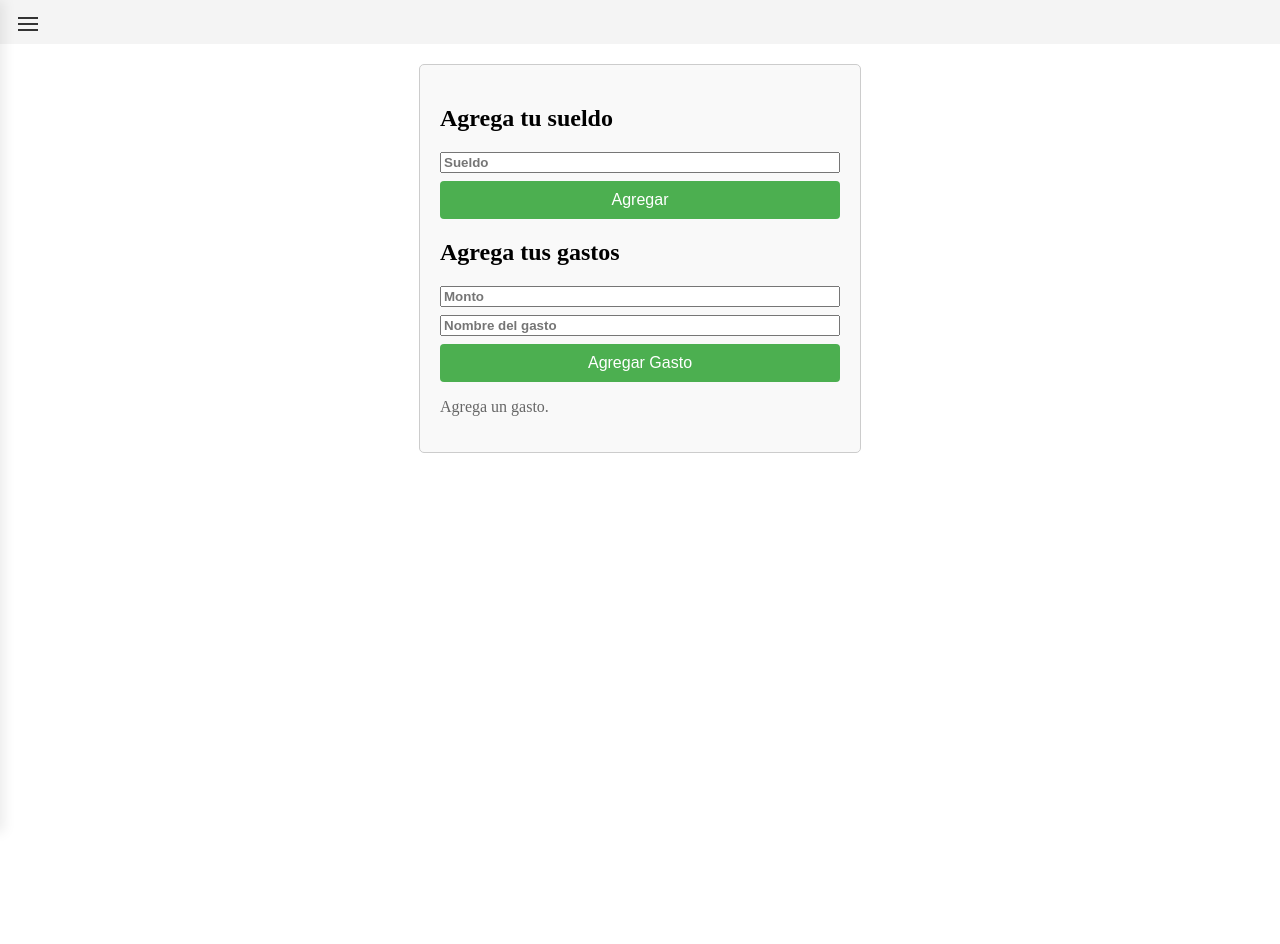
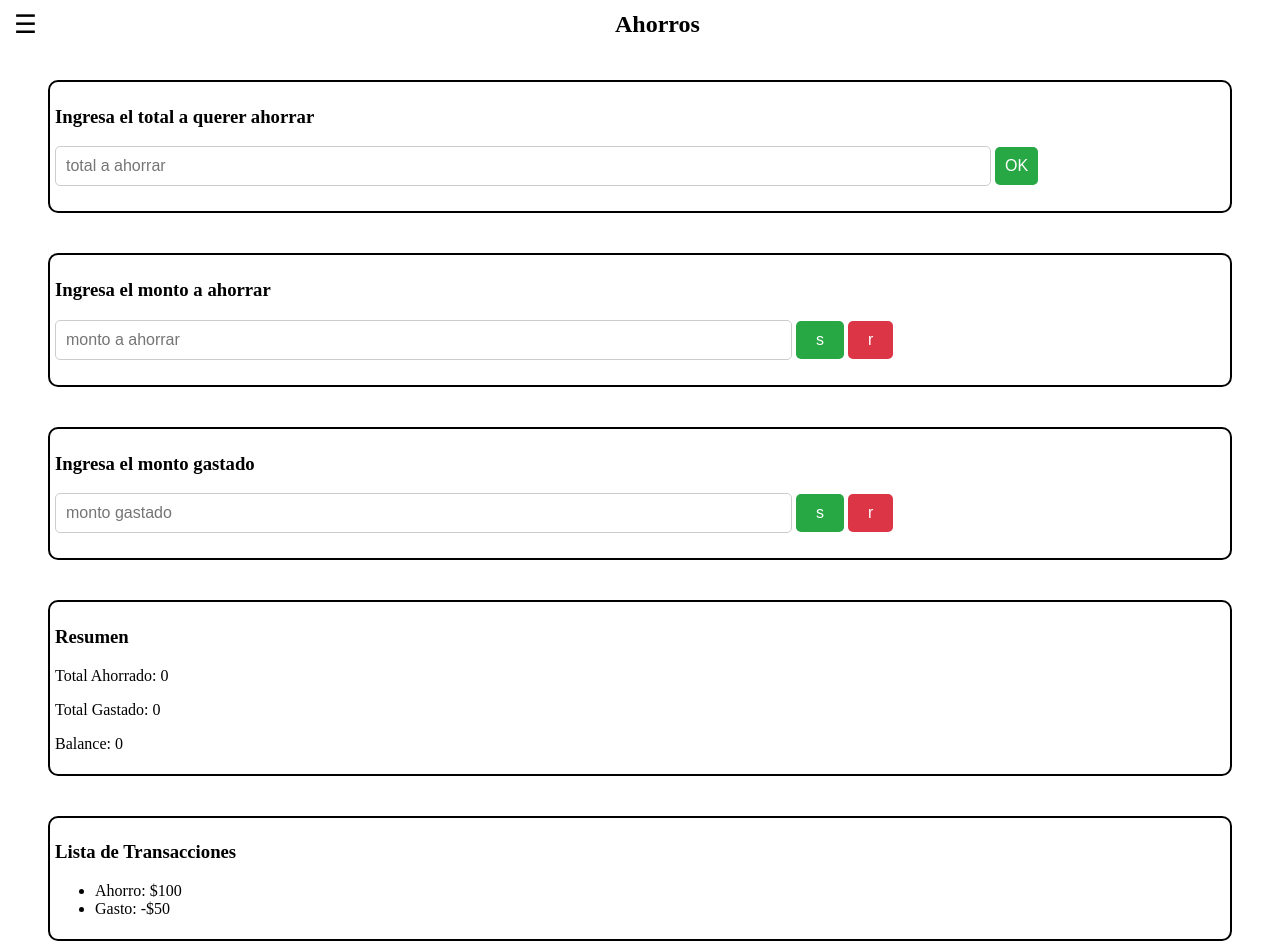
Before and after one commit to Qzgr/App-diner, a plain HTML site: page index.html in a window 1280 px wide. Before the commit the page ends 800 px from the top, so only its background shows below. Drawn offline with Linux system fonts and the light colour scheme.

Commit message:
remplazo del viejo app-diner

```diff
--- a/index.html
+++ b/index.html
@@ -11,29 +11,46 @@
 
 <body>
     <div class="content-menu">
-        <button class="menu" aria-controls="menu-panel" aria-expanded="false" aria-label="Abrir menú"></button>
+        <button class="menu-btn" id="btn2">☰</button>
+        <h1>Ahorros</h1>
     </div>
 
-    <div id="menu-panel" class="menu-panel" aria-hidden="true"></div>
-    <div class="content-form">
-        <form id="sueldo-form" action="">
-            <h2>Agrega tu sueldo</h2>
-            <input id="sueldo" type="text" placeholder="Sueldo">
-            <button type="submit">Agregar</button>
-        </form>
-
-        <form id="gasto-form">
-            <h2>Agrega tus gastos</h2>
-            <input id="gasto-amount" type="number" placeholder="Monto" step="0.01" min="0">
-            <input id="gasto-name" type="text" placeholder="Nombre del gasto">
-            <button type="submit">Agregar Gasto</button>
-        </form>
-
-        <div id="gasto-list" class="gasto-list" aria-live="polite"></div>
+    <div class="ahorros-container">
+        <h3>Ingresa el total a querer ahorrar</h3>
+        <input type="number" id="ahorros-input" placeholder="total a ahorrar">
+        <button id="btn2">OK</button>
     </div>
 
-    <script src="scripts/menu.js"></script>
-    <script src="scripts/expenses.js"></script>
+    <div class="cont-entrada">
+        <h3>Ingresa el monto a ahorrar</h3>
+        <input type="number" id="monto-input" placeholder="monto a ahorrar">
+        <button id="01" class="btn-s">s</button>
+        <button id="02" class="btn-r">r</button>
+    </div>
+
+    <div class="cont-gastos">
+        <h3>Ingresa el monto gastado</h3>
+        <input type="number" id="monto-input" placeholder="monto gastado">
+        <button id="01" class="btn-s">s</button>
+        <button id="02" class="btn-r">r</button>
+    </div>
+
+    <div class="cont-resumen">
+        <h3>Resumen</h3>
+        <p>Total Ahorrado: <span id="total-ahorrado">0</span></p>
+        <p>Total Gastado: <span id="total-gastado">0</span></p>
+        <p>Balance: <span id="balance">0</span></p>
+    </div>
+
+    <div class="cont-list">
+        <h3>Lista de Transacciones</h3>
+        <ul id="transacciones-list">
+            <!-- Las transacciones se agregarán aquí dinámicamente -->
+            <li>Ahorro: $100</li>
+            <li>Gasto: -$50</li>
+        </ul>
+    </div>
 
 </body>
+
 </html>
--- a/styles/style.css
+++ b/styles/style.css
@@ -1,103 +1,125 @@
-body{
-    margin: 0;
-    padding: 0;
-}
-
-.content-menu{
-    background-color: #f4f4f4;
-    padding: 10px;
-}
-
-.content-menu button{
-    padding: 10px 5px;
+/* Estilos para alinear el título junto al botón de menú */
+.content-menu {
+    display: flex;
+    align-items: center;
 
 }
 
-.content-menu button{
-    position: relative;
-    padding-left: 38px;
-    min-width: 44px;
+.content-menu h1 {
+    margin: 0;
+    font-size: 1.5rem;
+
+}
+
+h1{
+    flex-grow: 1;
+    text-align: center;
+    font-size: 1.5rem;
+}
+
+.menu-btn {
     background: transparent;
     border: none;
+    font-size: 1.6rem;
     cursor: pointer;
 }
 
-.content-menu button::before{
-    content: "";
-    display: block;
-    width: 20px;
-    height: 2px;
-    background: #333;
-    position: absolute;
-    left: 8px;
-    top: 50%;
-    transform: translateY(-50%);
-    box-shadow: 0 -6px 0 #333, 0 6px 0 #333;
+.ahorros-container{
+    margin: 40px;
+    background-color: transparent;
+    padding: 5px;
+    border: 2px solid black;
+    border-radius: 10px;
 }
 
-.content-menu button:focus{
-    outline: 2px solid rgba(51,102,255,0.25);
-    outline-offset: 2px;
+.ahorros-container input{
+    width: 80%;
+    padding: 10px;
+    margin-bottom: 20px;
+    font-size: 1rem;
+    border: 1px solid #ccc;
+    border-radius: 5px;
+    box-sizing: border-box;
 }
 
-.content-form{
-    max-width: 400px;
-    margin: 20px auto;
-    padding: 20px;
+.ahorros-container button{
+    padding: 10px 10px;
+    font-size: 1rem;
+    background-color: #28a745;
+    color: white;
+    border: none;
+    border-radius: 5px;
+    cursor: pointer;
+}
+
+.cont-entrada{
+    margin: 40px;
+    background-color: transparent;
+    padding: 5px;
+    border: 2px solid black;
+    border-radius: 10px;
+}
+
+.cont-entrada input{
+    width: 63%;
+    padding: 10px;
+    margin-bottom: 20px;
+    font-size: 1rem;
     border: 1px solid #ccc;
     border-radius: 5px;
-    background-color: #f9f9f9;
+    box-sizing: border-box;
 }
 
-.content-form input{
-    display: block;
-    margin-bottom: 8px;
-    font-weight: 600;
-    color: #333;
-    width: 98%;
+.cont-gastos{
+    margin: 40px;
+    background-color: transparent;
+    padding: 5px;
+    border: 2px solid black;
+    border-radius: 10px;
 }
 
-.content-form button{
-    width: 100%;
+.cont-gastos input{
+    width: 63%;
     padding: 10px;
-    background-color: #4CAF50;
+    margin-bottom: 20px;
+    font-size: 1rem;
+    border: 1px solid #ccc;
+    border-radius: 5px;
+    box-sizing: border-box;
+}
+
+.btn-s{
+    padding: 10px 20px;
+    font-size: 1rem;
+    background-color: #28a745;
     color: white;
     border: none;
-    border-radius: 4px;
+    border-radius: 5px;
     cursor: pointer;
-    font-size: 16px;
 }
 
-/* Gasto list styles */
-.gasto-list{
-    margin-top: 12px;
+.btn-r{
+    padding: 10px 20px;
+    font-size: 1rem;
+    background-color: #dc3545;
+    color: white;
+    border: none;
+    border-radius: 5px;
+    cursor: pointer;
 }
 
-.gasto-item{
-    display: flex;
-    justify-content: space-between;
-    align-items: center;
-    padding: 8px;
-    background: #ffffff;
-    border-radius: 4px;
-    margin-bottom: 8px;
-    box-shadow: 0 1px 2px rgba(0,0,0,0.04);
+.cont-resumen{
+    margin: 40px;
+    background-color: transparent;
+    padding: 5px;
+    border: 2px solid black;
+    border-radius: 10px;
 }
 
-.gasto-text{
-    color: #222;
+.cont-list{
+    margin: 40px;
+    background-color: transparent;
+    padding: 5px;
+    border: 2px solid black;
+    border-radius: 10px;
 }
-
-.delete-btn{
-    background: transparent;
-    border: none;
-    color: #c62828;
-    font-weight: 700;
-    cursor: pointer;
-    padding: 4px 8px;
-    border-radius: 3px;
-}
-
-.delete-btn:hover{
-    background: rgba(198,40,40,0.08);
-}
```
